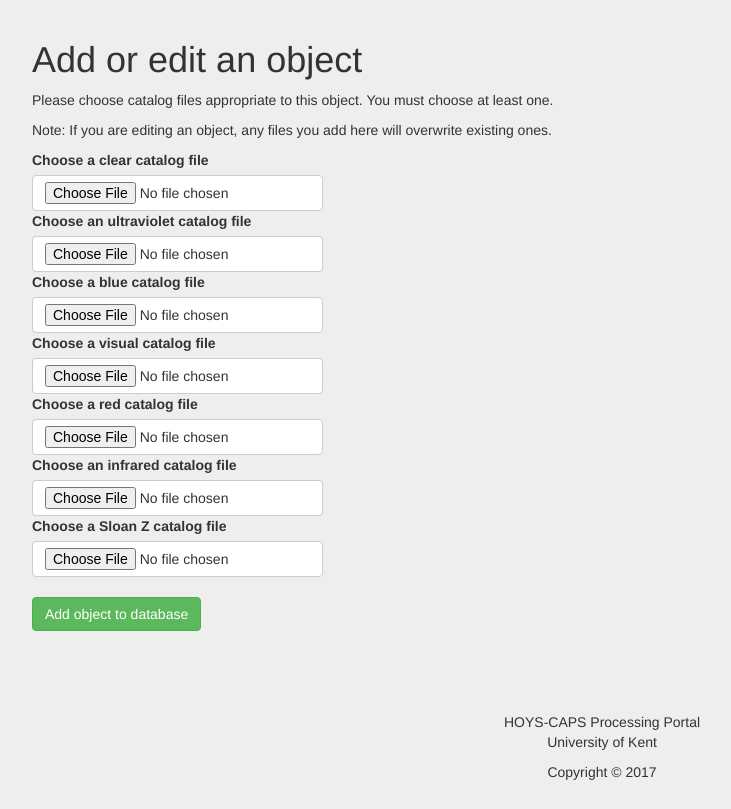
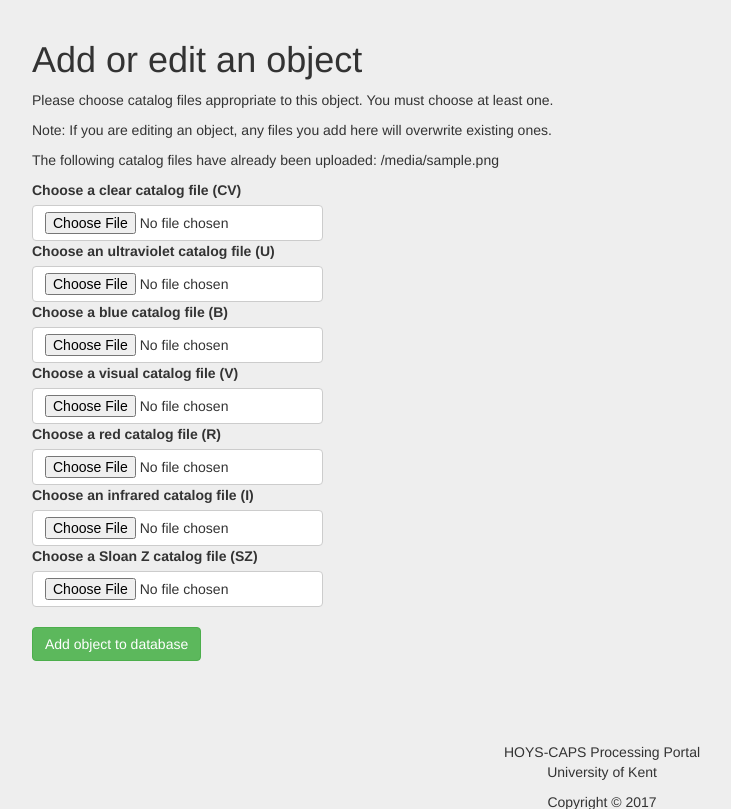
Before and after one commit to stacker42/image_processing, a Django app: template analysis/templates/base_modify_object.html in a window 1280 px wide. Shown: the part 52-861 px from the top of the page, without its empty margins (38-769 px from the left). Before the commit the page ends 832 px from the top, so only its background shows below. Run offline with Django 3.2, Linux system fonts and the light colour scheme; the template is opened without the code that fills it: most values are stand-ins (such as "Sample title", 1, 10 or a date in 2020); some libraries are stand-ins or nearby versions.

Commit message:
Fixes modify object bug

```diff
--- a/analysis/templates/base_modify_object.html
+++ b/analysis/templates/base_modify_object.html
@@ -31,25 +31,26 @@
 
         <p>Please choose catalog files appropriate to this object. You must choose at least one.</p>
         <p>Note: If you are editing an object, any files you add here will overwrite existing ones.</p>
-        <label for="cf_CV">Choose a clear catalog file</label>
+        <p>The following catalog files have already been uploaded: {{ files|join:', ' }}</p>
+        <label for="cf_CV">Choose a clear catalog file (CV)</label>
         <input type="file" class="btn btn-default btn-file" name="cf_CV">
 
-        <label for="cf_U">Choose an ultraviolet catalog file</label>
+        <label for="cf_U">Choose an ultraviolet catalog file (U)</label>
         <input type="file" class="btn btn-default btn-file" name="cf_U">
 
-        <label for="cf_B">Choose a blue catalog file</label>
+        <label for="cf_B">Choose a blue catalog file (B)</label>
         <input type="file" class="btn btn-default btn-file" name="cf_B">
 
-        <label for="cf_V">Choose a visual catalog file</label>
+        <label for="cf_V">Choose a visual catalog file (V)</label>
         <input type="file" class="btn btn-default btn-file" name="cf_V">
 
-        <label for="cf_R">Choose a red catalog file</label>
+        <label for="cf_R">Choose a red catalog file (R)</label>
         <input type="file" class="btn btn-default btn-file" name="cf_R">
 
-        <label for="cf_I">Choose an infrared catalog file</label>
+        <label for="cf_I">Choose an infrared catalog file (I)</label>
         <input type="file" class="btn btn-default btn-file" name="cf_I">
 
-        <label for="cf_SZ">Choose a Sloan Z catalog file</label>
+        <label for="cf_SZ">Choose a Sloan Z catalog file (SZ)</label>
         <input type="file" class="btn btn-default btn-file" name="cf_SZ">
         <br />
         <input type="submit" value="Add object to database" class="btn btn-success">
```
Also changed, not shown: analysis/views.py (+9 -5 lines), 1 other file.
